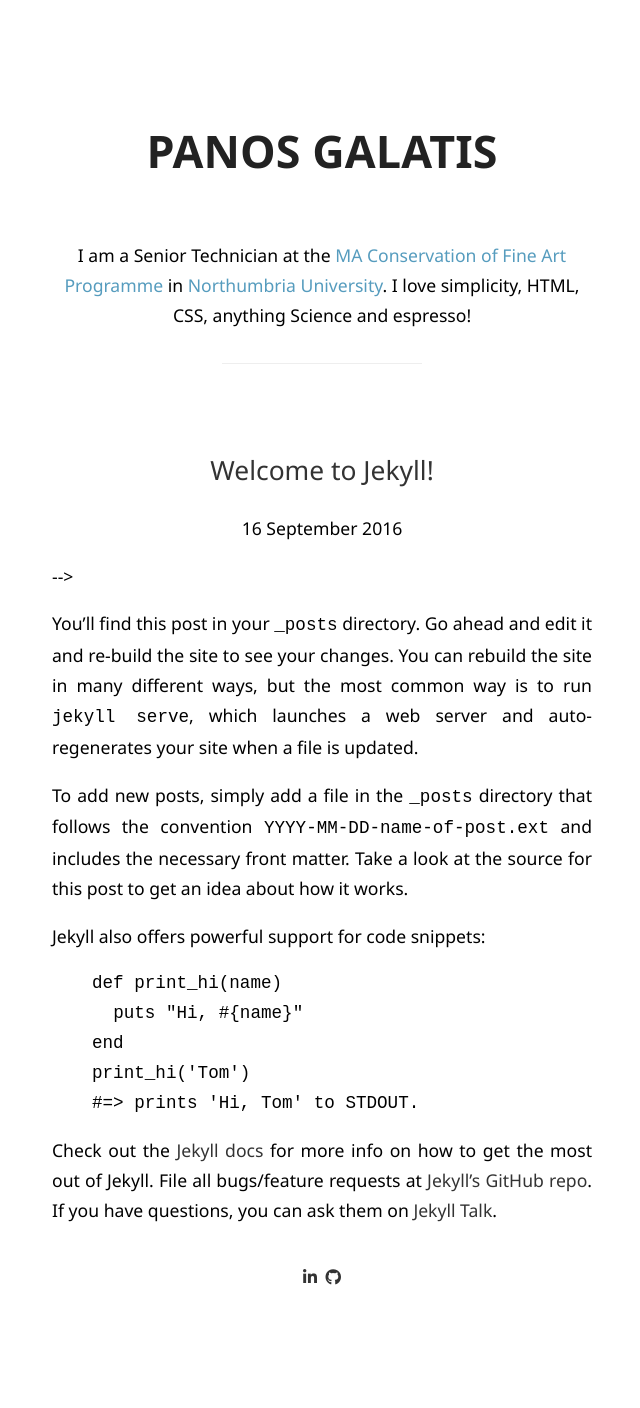
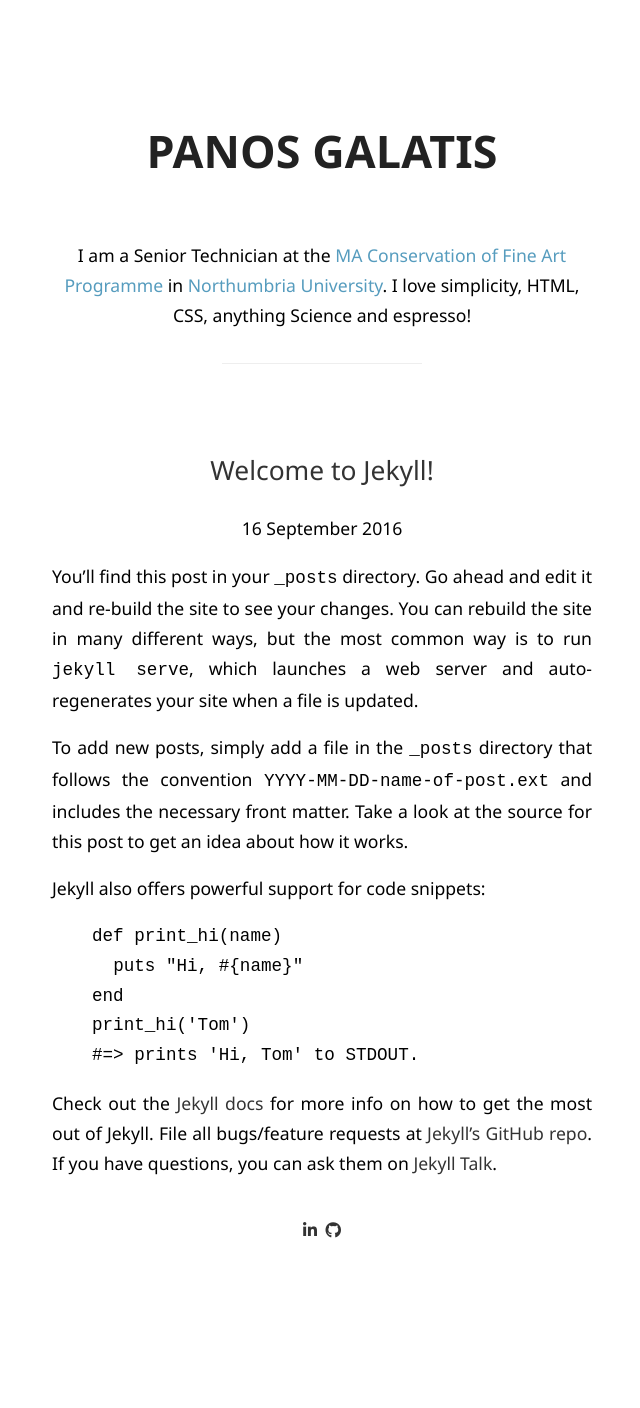
Before and after one commit to pgalatis/pgalatis.github.io, a Jekyll site: the page built from index.html, in a window 1280 px wide. Shown: the whole page, without its empty margins (318-958 px from the left). Built offline with Jekyll 4.4.1, drawn with Linux system fonts in a browser that asks for light colours; nearby versions of some CDN libraries; the list of posts is cut into pages by our own code; after the commit the page ends 1361 px from its top, so only the background shows below that.

Commit message:
CSS changes

```diff
--- a/index.html
+++ b/index.html
@@ -9,7 +9,7 @@
 			<header>
 				<h2 itemprop="name"><a href="{{ post.url }}">{{ post.title }}</a></h2>
 				<p class="timestamp" itemprop="datePublished">{{ post.date | date_to_long_string }}</p>
-			</header>-->
+			</header>
 				{% if post.content contains '<!-- more -->' %}
 
 					{{ post.content | split:'<!-- more -->' | first }}
```
Also changed, not shown: 2 other files.
